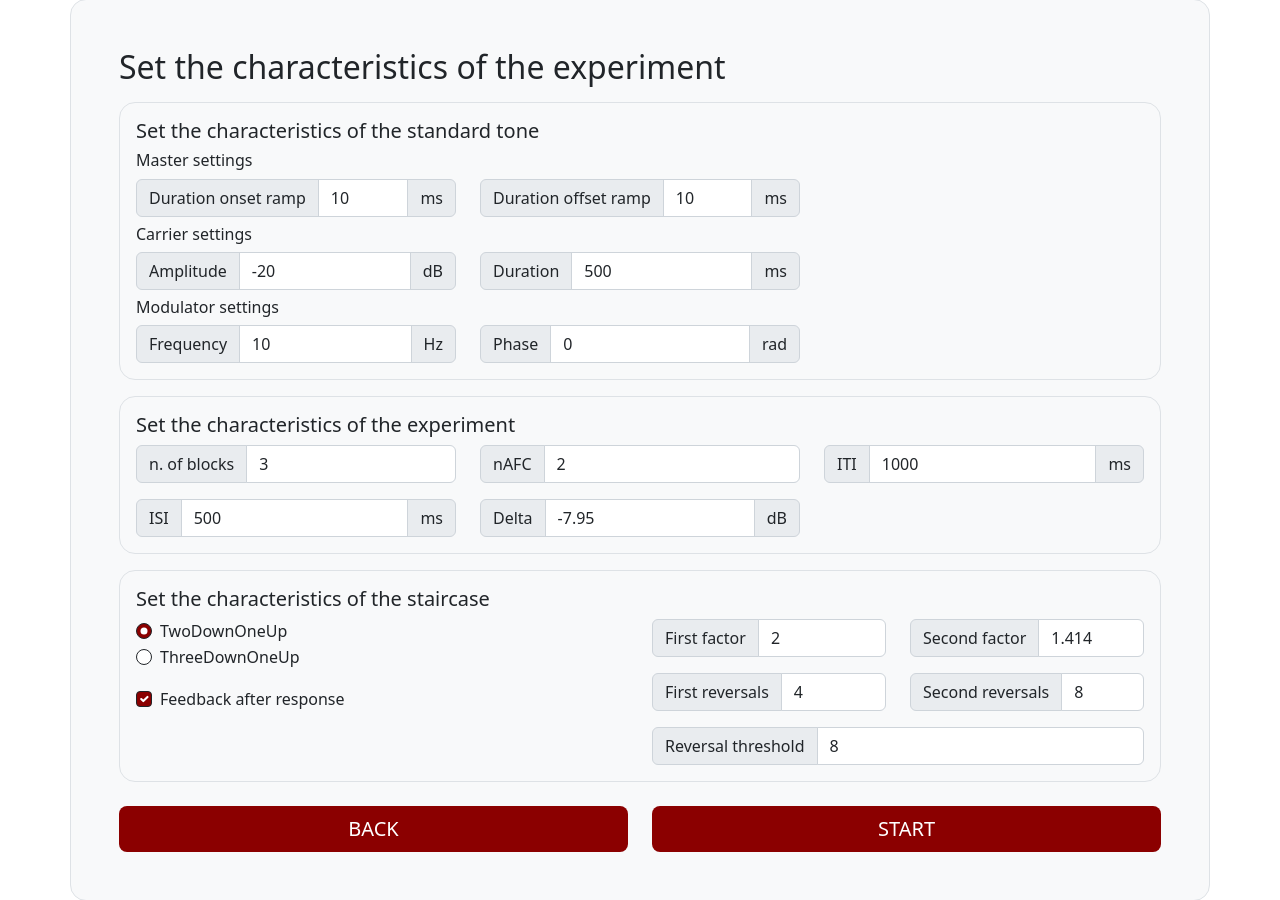
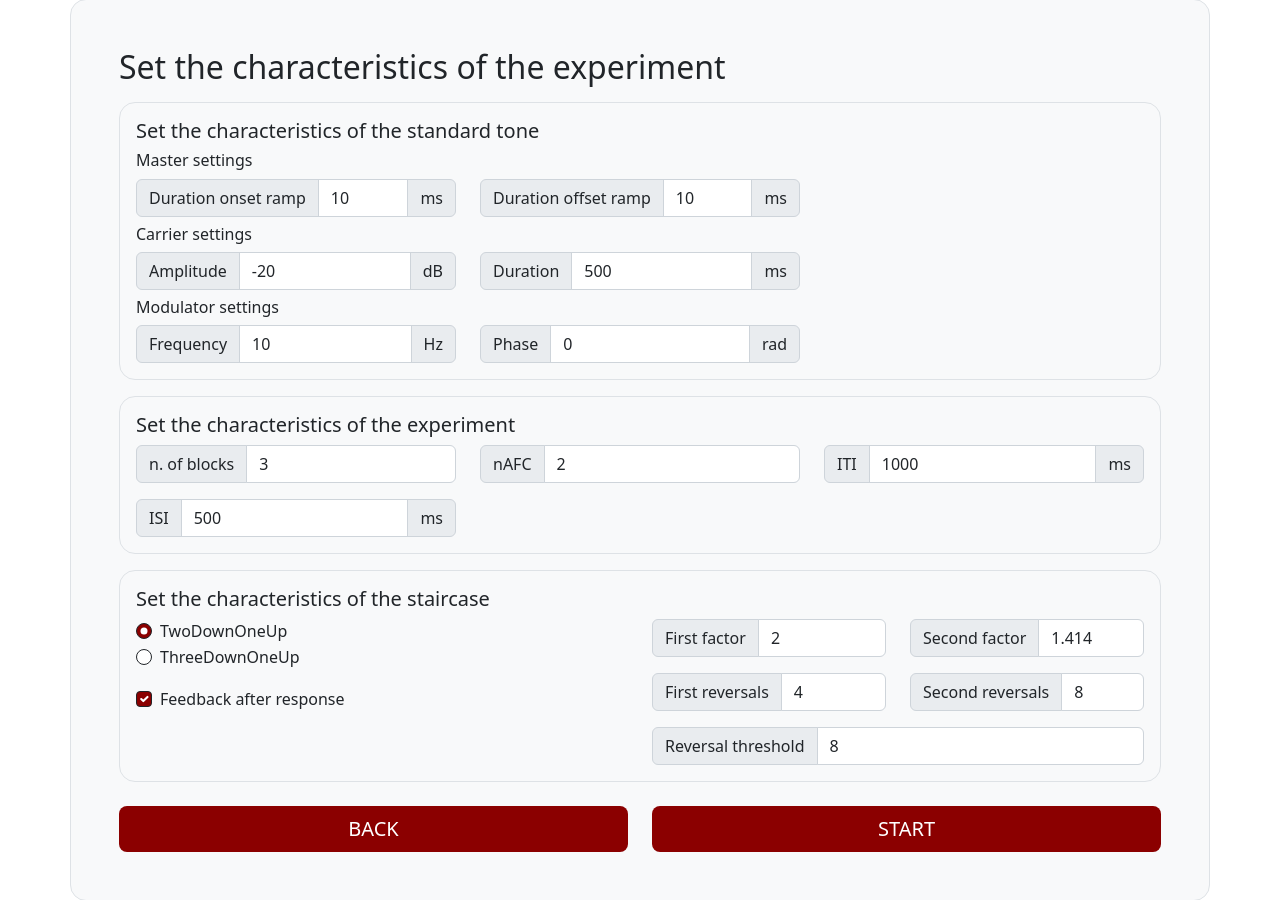
Before and after one commit to hurxan/psychoacoustics-web, a PHP site: page /soundSettings.php?test=nmod&err=amp1 in a window 1280 px wide. Shown: the part 119-1019 px from the top of the page. Run offline with PHP 8.4, Linux system fonts and the light colour scheme.

Commit message:
fix(soundSettings): updated delta

```diff
--- a/soundSettings.php
+++ b/soundSettings.php
@@ -389,20 +389,6 @@ if (isset($_SESSION['usr'])) {
                         <span class="input-group-text">ms</span>
                     </div>
                 </div>
-                <div class="col">
-                        <div class="input-group flex-nowrap"
-                             title="dB of the modulator, 0dB = 1 is the maximum value">
-                            <span class="input-group-text">Delta</span>
-                            <input type="text" class="form-control" name="modAmplitude" id="modAmplitude"
-                                   value="<?php
-                                   if ($row && $row["modAmp"] != "")
-                                       echo $row['modAmp'];
-                                   else
-                                       echo "-7.95";
-                                   ?>">
-                            <span class="input-group-text">dB</span>
-                        </div>
-                    </div>
 
                 <div class="col"
                     <?php if ($type == "nmod") echo 'style = "display: none"' ?>>
@@ -447,7 +433,7 @@ if (isset($_SESSION['usr'])) {
                                    if ($row && $row['type'] == 'WHITE_NOISE_MODULATION')
                                        echo $row['delta'];
                                    else
-                                       echo "12";
+                                       echo "-7.95";
                                }
                                ?>">
                         <span class="input-group-text">
```
